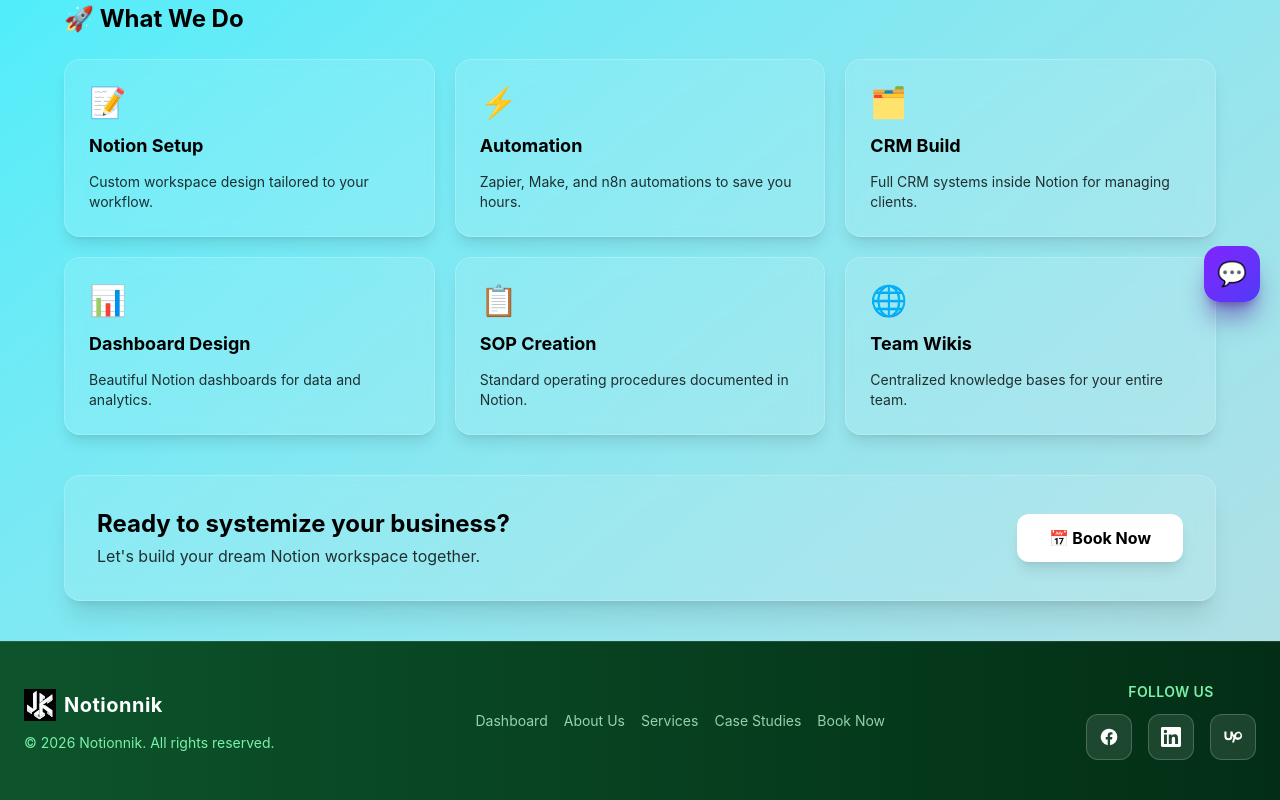
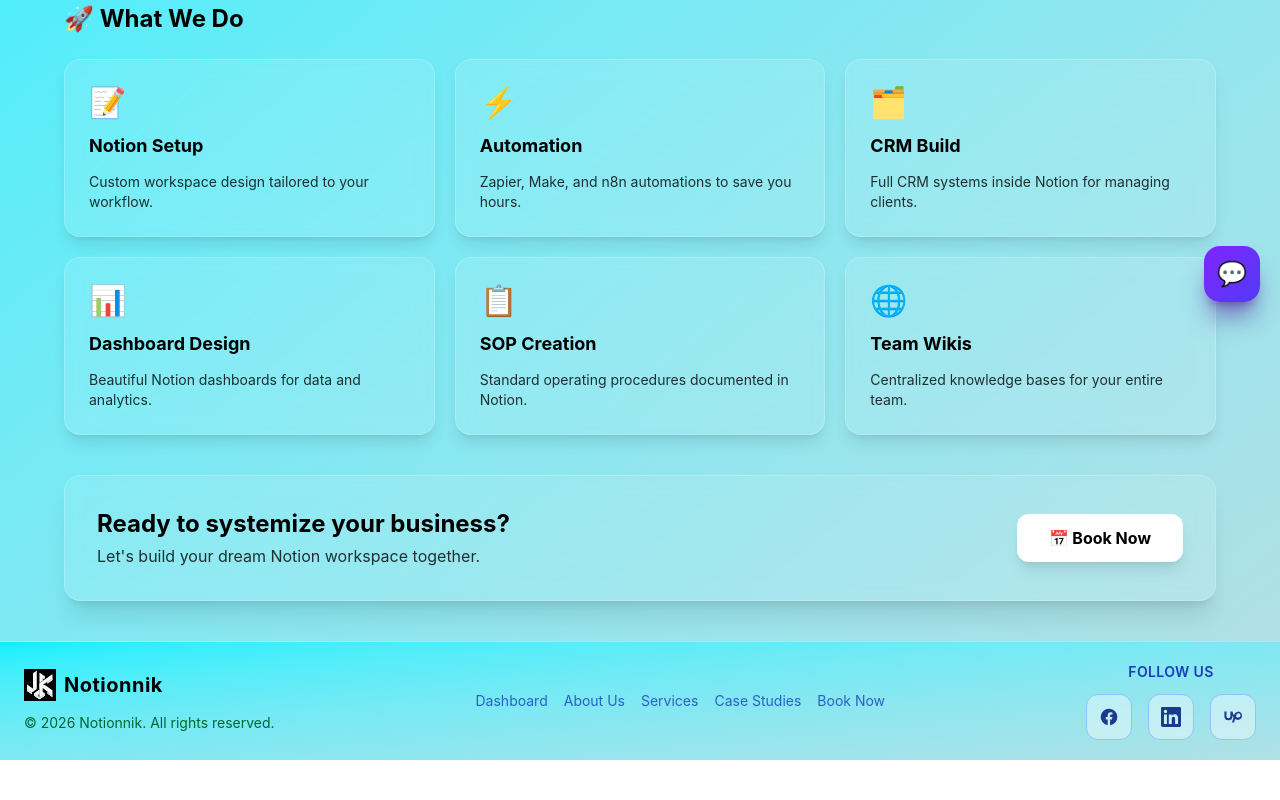
Before and after one commit to nytofdawn/notionnik, a React (Vite) app: page / in a window 1280 px wide. Shown: the part 478-1278 px from the top of the page. After the commit the page ends 1238 px from the top, so only its background shows below. Built offline with nearby package versions, Linux system fonts and the light colour scheme.

Commit message:
footer change

```diff
--- a/src/components/Footer.jsx
+++ b/src/components/Footer.jsx
@@ -2,10 +2,10 @@
 
 export default function Footer() {
     return (
-        <footer className="bg-gradient-to-r from-green-900 to-green-950 border-t border-white/10 text-white py-10 px-6">
+        <footer className="bg-gradient-to-br from-[#00F0FF] to-[#B0E0E6] border-t border-blue-200 text-black-900 py-5 px-6">
             <div className="max-w-7xl mx-auto flex flex-col md:flex-row justify-between items-center gap-8">
 
-                {/* Brand */}
+
                 <div className="flex flex-col items-center md:items-start gap-1">
                     <div className="flex items-center gap-2">
                         <img
@@ -13,12 +13,15 @@
                             alt="Notionnik Logo"
                             className="h-8 w-auto object-contain"
                         />
-                        <span className="text-white font-bold text-xl tracking-wide">Notionnik</span>
+                        <span className="font-bold text-xl tracking-wide">
+                            Notionnik
+                        </span>
                     </div>
-                    <p className="text-green-300 text-sm mt-2">© 2026 Notionnik. All rights reserved.</p>
+                    <p className="text-green-800 text-sm mt-2">
+                        © 2026 Notionnik. All rights reserved.
+                    </p>
                 </div>
 
-                {/* Nav Links */}
                 <div className="flex flex-wrap justify-center gap-4 text-sm">
                     {[
                         { label: "Dashboard", to: "/" },
@@ -30,53 +33,58 @@
                         <Link
                             key={link.label}
                             to={link.to}
-                            className="text-green-200/80 hover:text-white transition-colors duration-200"
+                            className="text-blue-800/80 hover:text-blue-950 transition-colors duration-200"
                         >
                             {link.label}
                         </Link>
                     ))}
                 </div>
 
-                {/* Social Links */}
                 <div className="flex flex-col items-center gap-3">
-                    <p className="text-green-300 text-sm font-semibold tracking-wide uppercase">Follow Us</p>
+                    <p className="text-blue-800 text-sm font-semibold tracking-wide uppercase">
+                        Follow Us
+                    </p>
+
                     <div className="flex gap-4">
 
-                        {/* Facebook */}
                         <a
                             href="https://www.facebook.com/notionnik/"
                             target="_blank"
                             rel="noopener noreferrer"
-                            className="bg-white/10 hover:bg-blue-600 border border-white/20 rounded-xl p-3 transition-all duration-200 hover:-translate-y-1 hover:border-blue-500"
+                            className="bg-white/40 hover:bg-blue-500 border border-blue-300 rounded-xl p-3 transition-all duration-200 hover:-translate-y-1"
                             aria-label="Facebook"
                         >
-                            <svg className="w-5 h-5 fill-white" xmlns="http://www.w3.org/2000/svg" viewBox="0 0 24 24">
+                            <svg className="w-5 h-5 fill-blue-900 hover:fill-white transition-colors duration-200"
+                                xmlns="http://www.w3.org/2000/svg"
+                                viewBox="0 0 24 24">
                                 <path d="M22 12a10 10 0 1 0-11.56 9.88v-6.99H8.08V12h2.36v-2.05c0-2.33 1.39-3.62 3.51-3.62.69 0 1.53.12 2.22.24v2.44h-1.25c-1.23 0-1.61.76-1.61 1.55V12h2.74l-.44 2.89h-2.3v6.99A10 10 0 0 0 22 12z"/>
                             </svg>
                         </a>
 
-                        {/* LinkedIn */}
                         <a
                             href="https://www.linkedin.com/company/103721418/admin/dashboard/LinkedIn"
                             target="_blank"
                             rel="noopener noreferrer"
-                            className="bg-white/10 hover:bg-blue-700 border border-white/20 rounded-xl p-3 transition-all duration-200 hover:-translate-y-1 hover:border-blue-600"
+                            className="bg-white/40 hover:bg-blue-600 border border-blue-300 rounded-xl p-3 transition-all duration-200 hover:-translate-y-1"
                             aria-label="LinkedIn"
                         >
-                            <svg className="w-5 h-5 fill-white" xmlns="http://www.w3.org/2000/svg" viewBox="0 0 24 24">
+                            <svg className="w-5 h-5 fill-blue-900 hover:fill-white transition-colors duration-200"
+                                xmlns="http://www.w3.org/2000/svg"
+                                viewBox="0 0 24 24">
                                 <path d="M20.45 20.45h-3.55v-5.57c0-1.33-.03-3.04-1.85-3.04-1.85 0-2.14 1.45-2.14 2.94v5.67H9.36V9h3.41v1.56h.05c.48-.9 1.64-1.85 3.37-1.85 3.6 0 4.27 2.37 4.27 5.45v6.29zM5.34 7.43a2.06 2.06 0 1 1 0-4.12 2.06 2.06 0 0 1 0 4.12zM7.12 20.45H3.56V9h3.56v11.45zM22.22 0H1.77C.79 0 0 .77 0 1.72v20.56C0 23.23.79 24 1.77 24h20.45C23.2 24 24 23.23 24 22.28V1.72C24 .77 23.2 0 22.22 0z"/>
                             </svg>
                         </a>
 
-                        {/* Upwork */}
                         <a
                             href="https://www.upwork.com/agencies/1768339692736311296/"
                             target="_blank"
                             rel="noopener noreferrer"
-                            className="bg-white/10 hover:bg-green-600 border border-white/20 rounded-xl p-3 transition-all duration-200 hover:-translate-y-1 hover:border-green-500"
+                            className="bg-white/40 hover:bg-green-500 border border-blue-300 rounded-xl p-3 transition-all duration-200 hover:-translate-y-1"
                             aria-label="Upwork"
                         >
-                            <svg className="w-5 h-5 fill-white" xmlns="http://www.w3.org/2000/svg" viewBox="0 0 24 24">
+                            <svg className="w-5 h-5 fill-blue-900 hover:fill-white transition-colors duration-200"
+                                xmlns="http://www.w3.org/2000/svg"
+                                viewBox="0 0 24 24">
                                 <path d="M18.56 12.67c-1.1 0-2.13-.42-2.93-1.09l.22-1.02.01-.07c.19-1.07.78-2.87 2.7-2.87a2.53 2.53 0 0 1 2.53 2.53 2.53 2.53 0 0 1-2.53 2.52zm0-7.1c-2.6 0-4.63 1.7-5.48 4.46-.79-1.41-1.39-3.1-1.74-4.53H8.87v5.5a2.36 2.36 0 0 1-2.35 2.35 2.36 2.36 0 0 1-2.36-2.35V5.5H1.69v5.5a4.84 4.84 0 0 0 4.83 4.84 4.84 4.84 0 0 0 4.84-4.84v-.92c.34.73.76 1.47 1.25 2.14L10.9 18.5h2.42l1.09-4.01c.96.62 2.07.98 3.24.98 3.05 0 5.2-2.23 5.2-5.02a5.02 5.02 0 0 0-5.02-5.02z" />
                             </svg>
                         </a>
```
